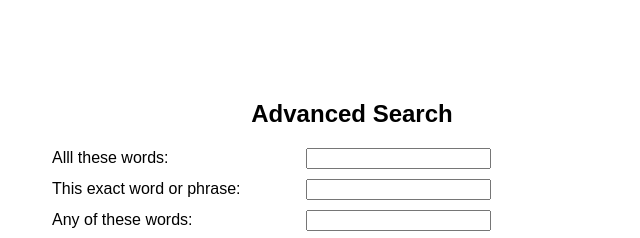
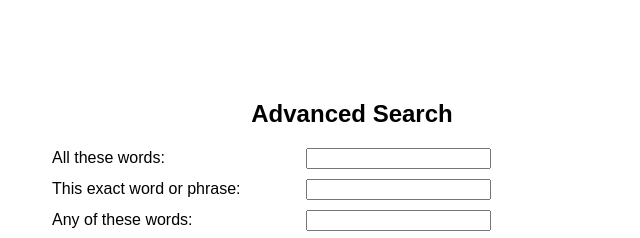
Before and after one commit to s632061/Web-Design-Learning, a plain HTML site: page advanced.html in a window 1280 px wide. Shown: the top 238 px of the page, 288-928 px from the left. Drawn offline with Linux system fonts and the light colour scheme.

Commit message:
Fixed the Alll to All

```diff
--- a/advanced.html
+++ b/advanced.html
@@ -18,7 +18,7 @@
     <form action="https://www.google.com/search" method="GET" class="advanced-form">
       <div>
 
-        <label>Alll these words:</label>
+        <label>All these words:</label>
         <input type="text" name="as_q">
       </div>
       <div>
```
